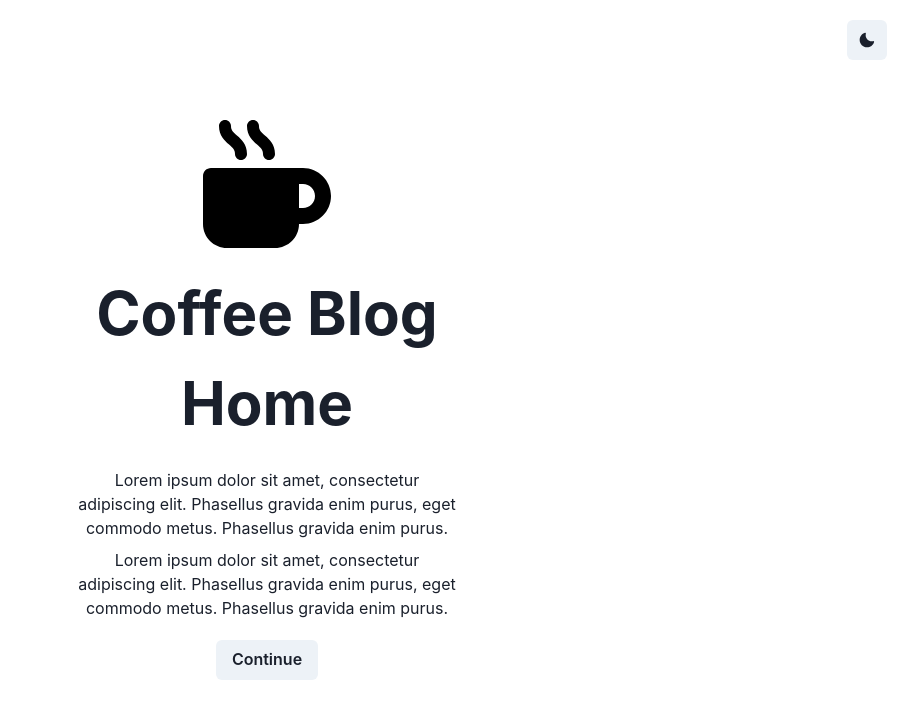
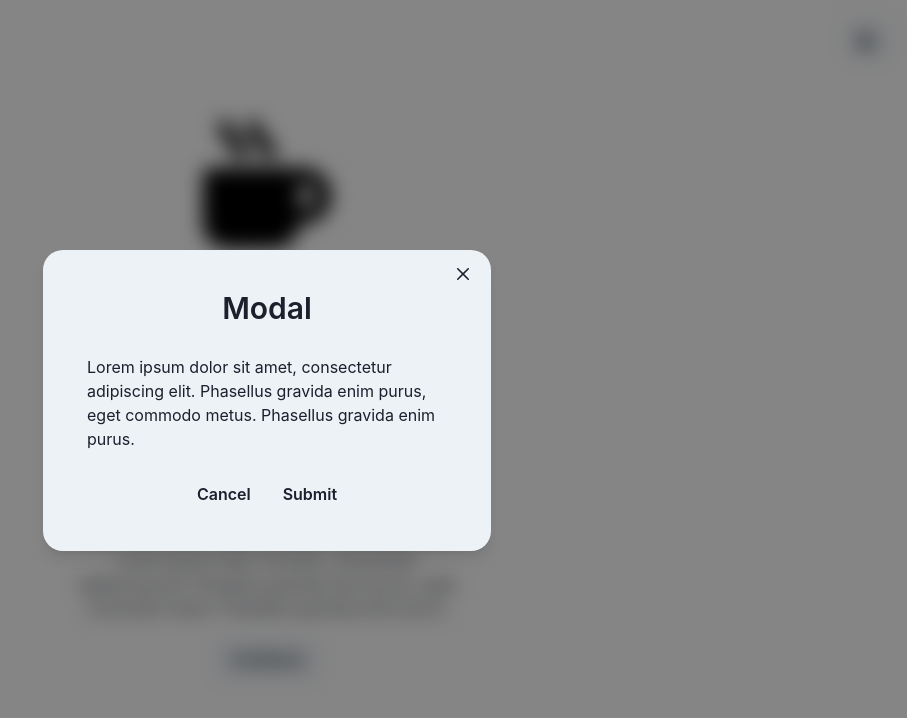
Before and after one commit to suwanshree/aA_mock_takehome, a React (Vite) app in the folder frontend_challenge/: page / in a window 1280 px wide. Both pictures are taken after a click on the button "Continue". Shown: the top 718 px of the page, without its empty margins (373-1280 px from the left). Built offline with nearby package versions, Linux system fonts and the light colour scheme.

Commit message:
Update: Component structure and custom modal implementation

```diff
--- /dev/null
+++ b/frontend_challenge/src/components/CustomModal.jsx
@@ -0,0 +1,53 @@
+import {
+  Modal,
+  ModalOverlay,
+  ModalContent,
+  ModalHeader,
+  ModalFooter,
+  ModalBody,
+  ModalCloseButton,
+  Button,
+  Text,
+  useColorMode,
+} from "@chakra-ui/react";
+
+export const CustomModal = ({
+  onClose,
+  isOpen,
+  onSubmit,
+  modalTitle,
+  modalDescription,
+}) => {
+  const { colorMode } = useColorMode();
+  return (
+    <>
+      <Modal
+        onClose={onClose}
+        isOpen={isOpen}
+        isCentered
+        motionPreset="slideInBottom"
+      >
+        <ModalOverlay backdropFilter="blur(10px)" zIndex="1" />
+        <ModalContent
+          flexDir="column"
+          padding="5"
+          justifyContent="center"
+          alignItems="center"
+          borderRadius="20"
+          bg={colorMode === "light" ? "gray.100" : "gray.900"}
+          zIndex="2"
+        >
+          <ModalHeader fontSize="3xl">{modalTitle}</ModalHeader>
+          <ModalCloseButton />
+          <ModalBody>
+            <Text>{modalDescription}</Text>
+          </ModalBody>
+          <ModalFooter>
+            <Button onClick={onClose}>Cancel</Button>
+            <Button onClick={onSubmit}>Submit</Button>
+          </ModalFooter>
+        </ModalContent>
+      </Modal>
+    </>
+  );
+};
--- a/frontend_challenge/src/pages/Home.jsx
+++ b/frontend_challenge/src/pages/Home.jsx
@@ -1,9 +1,18 @@
-// New Landing Page
-import { Text, Stack, Center, Image, Button, Box } from "@chakra-ui/react";
+import {
+  Text,
+  Stack,
+  Center,
+  Image,
+  Button,
+  useDisclosure,
+} from "@chakra-ui/react";
 import Mug from "../assets/svgs/mug.svg";
+import { CustomModal } from "../components/CustomModal";
 import ModeButton from "../components/modeButton";
 
 function Home() {
+  const { isOpen, onClose, onOpen } = useDisclosure();
+  const modalTitle = "Modal";
   const lorem =
     "Lorem ipsum dolor sit amet, consectetur adipiscing elit. Phasellus gravida enim purus, eget commodo metus. Phasellus gravida enim purus. ";
   return (
@@ -32,8 +41,14 @@ function Home() {
             {lorem}
           </Text>
         </Stack>
-        <Button>Continue</Button>
+        <Button onClick={onOpen}>Continue</Button>
       </Stack>
+      <CustomModal
+        onClose={onClose}
+        isOpen={isOpen}
+        modalTitle={modalTitle}
+        modalDescription={lorem}
+      />
     </Center>
   );
 }
```
Also changed, not shown: frontend_challenge/src/components/CoffeeCard.jsx (added, +7 -0 lines), frontend_challenge/src/components/Coffees.jsx (added, +7 -0 lines), frontend_challenge/src/components/PostCard.jsx (added, +7 -0 lines), frontend_challenge/src/components/Posts.jsx (added, +7 -0 lines).
